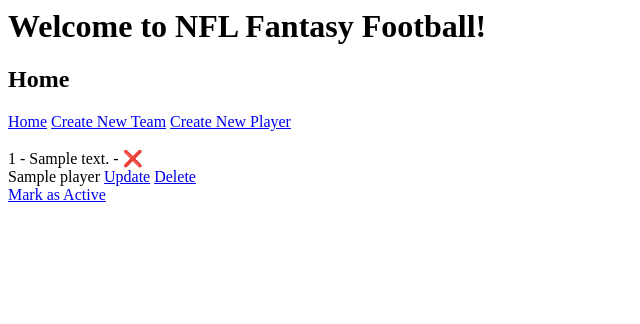
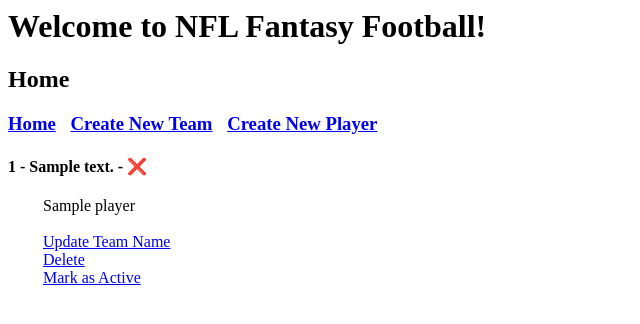
Before and after one commit to gavthetallone/devops-fundamental-project, a Python web app: template application/templates/home.html in a window 1280 px wide. Shown: the top 324 px of the page, without its empty margins (0-640 px from the left). Run offline with Jinja, Linux system fonts and the light colour scheme; the template is opened without the code that fills it: most values are stand-ins (such as "Sample title", 1, 10 or a date in 2020).

Commit message:
GW: Modified html layout

```diff
--- a/application/templates/create_label.html
+++ b/application/templates/create_label.html
@@ -4,4 +4,5 @@
 {% block form_contents %}
     {{ form.name.label }} {{ form.name }}
     {{ form.team.label }} {{ form.team }}
+    <br>
 {% endblock form_contents %}
--- a/application/templates/home.html
+++ b/application/templates/home.html
@@ -8,25 +8,39 @@
 {% block body %}
 
     {% for team in teams %}
+        <style>
+            .tab {
+                display: inline;
+                margin-left: 35px;
+            }
+        </style>
+
         <div class = "team">
-            {{ team.id }} - {{ team.description }} - {{ "✔️" if team.completed else "❌" }}
-            <br>
+            <p class="tab" >
+            <span class="tab"></span>
+            <h4>{{ team.id }} - {{ team.description }} - {{ "✔️" if team.completed else "❌" }}</h4>
             {% for player in players %}
             {% if player.team_id == team.id %}
-                {{ player.name }}
+            <span class="tab"></span>
+            {{ player.name }}
+                <br>
             {% endif %}
             {% endfor %}
-
-            <a href="{{ url_for('update', id=team.id) }}">Update</a>
+            <br>
+            <span class="tab"></span>
+            <a href="{{ url_for('update', id=team.id) }}">Update Team Name</a>
+            <br>
+            <span class="tab"></span>
             <a href="{{ url_for('delete', id=team.id) }}">Delete</a>
             <br>
 
             {% if team.completed %}
-                <a href="{{ url_for('incomplete', id=team.id) }}">Mark as Inactive</a>
+            <span class="tab"></span>
+            <a href="{{ url_for('incomplete', id=team.id) }}">Mark as Inactive</a>
             {% else %}
-                <a href="{{ url_for('complete', id=team.id) }}">Mark as Active</a>
+            <span class="tab"></span>
+            <a href="{{ url_for('complete', id=team.id) }}">Mark as Active</a>
             {% endif %}
-
             <br>
             <br>
         </div>
--- a/application/templates/layout.html
+++ b/application/templates/layout.html
@@ -7,13 +7,24 @@
     {% endblock title %}
     </h2>
 
+    <style>
+        .tab2 {
+            display: inline;
+            margin-left: 10;
+        }
+    </style>
+
     <div class="navbar">
+        <h3>
         <a href="{{ url_for('home') }}">Home</a>
+        <span class="tab2"></span>
+
         <a href="{{ url_for('create') }}">Create New Team</a>
+        <span class="tab2"></span>
+
         <a href="{{ url_for('create_label') }}">Create New Player</a>
+        </h3>
     </div>
-
-    <br>
 
     {% block body %}
     {% endblock body %}
```
